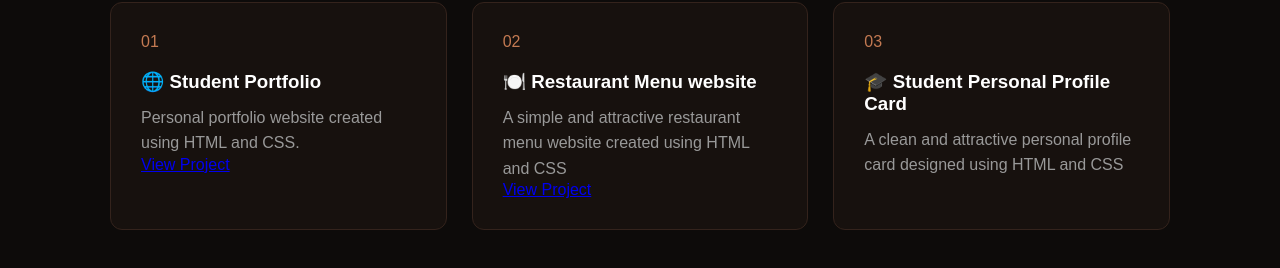
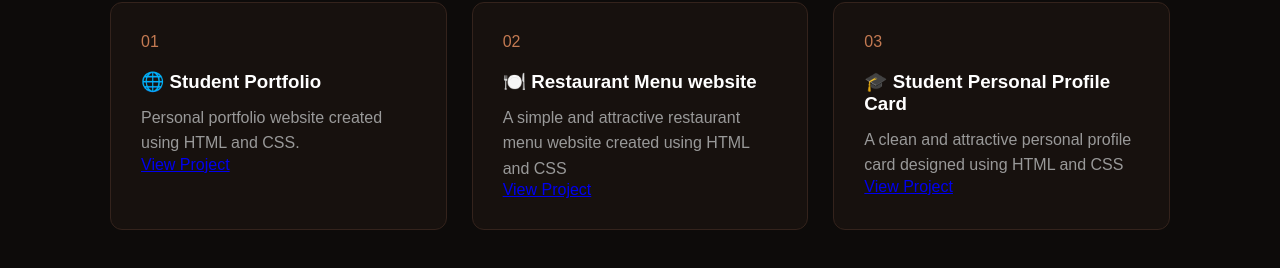
Before and after one commit to satishvishwakarma92005-beep/my1st-projportfolio, a plain HTML site: page index.html in a window 1280 px wide. Shown: the part 1762-2030 px from the top of the page. Drawn offline with Linux system fonts and the light colour scheme.

Commit message:
Update index.html

````diff
--- a/index.html
+++ b/index.html
@@ -611,6 +611,9 @@
                 <p>
                     A clean and attractive personal profile card designed using HTML and CSS
                 </p>
+                <a href="https://satishvishwakarma92005-beep.github.io/personal-profilecard/" target="_blank" class="project-btn">
+    View Project
+</a>
 
             </div>
 
@@ -692,4 +695,3 @@
 </body>
 
 </html>
-```
````
